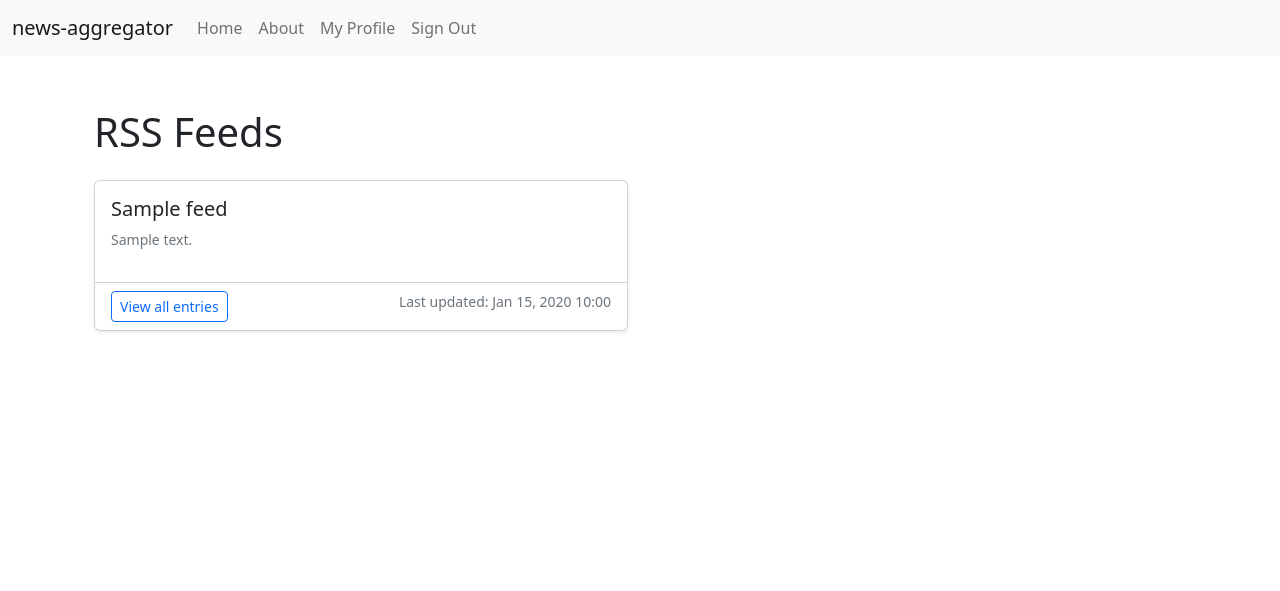
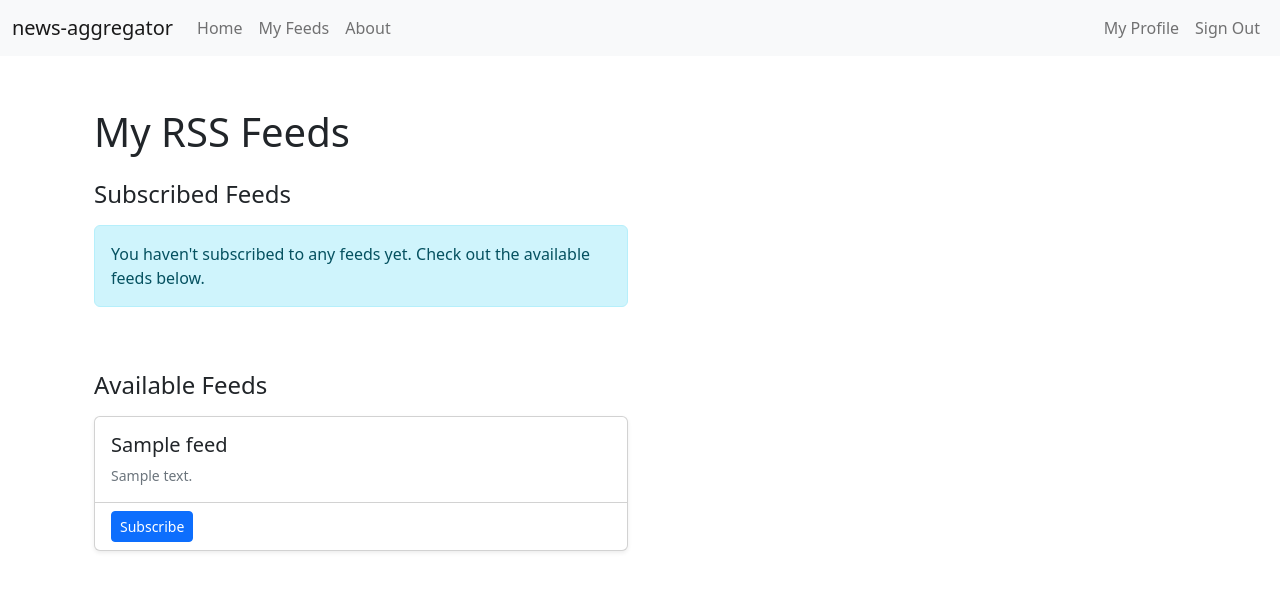
Before and after one commit to Tokyo-AI-TAI/ai-news-aggregator, a Django app: page /dashboard/ in a window 1280 px wide. Shown: the top 591 px of the page. Run offline with Django 5.2, Linux system fonts and the light colour scheme; a user stored in the database is signed in; tables that the repository leaves empty hold one stand-in row (values such as "Sample post"); parts of the project's set-up code (start-up, migrations or seed data) failed here and were passed over; some libraries are stand-ins or nearby versions.

Commit message:
Login protected feed management page

```diff
--- a/config/settings/local.py
+++ b/config/settings/local.py
@@ -28,10 +28,8 @@ CACHES = {
 
 # EMAIL
 # ------------------------------------------------------------------------------
-# https://docs.djangoproject.com/en/dev/ref/settings/#email-host
-EMAIL_HOST = "localhost"
-# https://docs.djangoproject.com/en/dev/ref/settings/#email-port
-EMAIL_PORT = 1025
+# https://docs.djangoproject.com/en/dev/ref/settings/#email-backend
+EMAIL_BACKEND = "django.core.mail.backends.console.EmailBackend"
 
 # WhiteNoise
 # ------------------------------------------------------------------------------
--- a/news_aggregator/dashboard/templates/dashboard/feed_list.html
+++ b/news_aggregator/dashboard/templates/dashboard/feed_list.html
@@ -5,9 +5,11 @@
 {% endblock title %}
 {% block content %}
   <div class="container py-5">
-    <h1 class="mb-4">RSS Feeds</h1>
-    <div class="row row-cols-1 row-cols-md-2 g-4">
-      {% for feed in feeds %}
+    <h1 class="mb-4">My RSS Feeds</h1>
+    <!-- Subscribed Feeds -->
+    <h2 class="h4 mb-3">Subscribed Feeds</h2>
+    <div class="row row-cols-1 row-cols-md-2 g-4 mb-5">
+      {% for feed in subscribed_feeds %}
         <div class="col">
           <div class="card h-100 shadow-sm">
             <div class="card-body">
@@ -28,15 +30,47 @@
               </div>
             </div>
             <div class="card-footer bg-transparent">
-              <a href="{% url 'dashboard:feed_detail' feed.id %}"
-                 class="btn btn-outline-primary btn-sm">View all entries</a>
-              <small class="text-muted float-end">Last updated: {{ feed.last_updated|date:"M d, Y H:i" }}</small>
+              <div class="d-flex justify-content-between align-items-center">
+                <a href="{% url 'dashboard:feed_detail' feed.id %}"
+                   class="btn btn-outline-primary btn-sm">View all entries</a>
+                <form method="post"
+                      action="{% url 'dashboard:unsubscribe_feed' feed.id %}"
+                      class="d-inline">
+                  {% csrf_token %}
+                  <button type="submit" class="btn btn-outline-danger btn-sm">Unsubscribe</button>
+                </form>
+              </div>
+              <small class="text-muted d-block mt-2">Last updated: {{ feed.last_updated|date:"M d, Y H:i" }}</small>
             </div>
           </div>
         </div>
       {% empty %}
         <div class="col">
-          <div class="alert alert-info">No feeds available yet. Add some RSS feeds to get started.</div>
+          <div class="alert alert-info">You haven't subscribed to any feeds yet. Check out the available feeds below.</div>
+        </div>
+      {% endfor %}
+    </div>
+    <!-- Available Feeds -->
+    <h2 class="h4 mb-3">Available Feeds</h2>
+    <div class="row row-cols-1 row-cols-md-2 g-4">
+      {% for feed in available_feeds %}
+        <div class="col">
+          <div class="card h-100 shadow-sm">
+            <div class="card-body">
+              <h5 class="card-title">{{ feed.title }}</h5>
+              <p class="card-text text-muted small">{{ feed.description }}</p>
+            </div>
+            <div class="card-footer bg-transparent">
+              <form method="post" action="{% url 'dashboard:subscribe_feed' feed.id %}">
+                {% csrf_token %}
+                <button type="submit" class="btn btn-primary btn-sm">Subscribe</button>
+              </form>
+            </div>
+          </div>
+        </div>
+      {% empty %}
+        <div class="col">
+          <div class="alert alert-info">No additional feeds available.</div>
         </div>
       {% endfor %}
     </div>
--- a/news_aggregator/dashboard/urls.py
+++ b/news_aggregator/dashboard/urls.py
@@ -1,9 +1,15 @@
 from django.urls import path
 
-from . import views
+from news_aggregator.dashboard import views
 
 app_name = "dashboard"
 urlpatterns = [
     path("", views.feed_list, name="feed_list"),
     path("feed/<int:feed_id>/", views.feed_detail, name="feed_detail"),
+    path("feed/<int:feed_id>/subscribe/", views.subscribe_feed, name="subscribe_feed"),
+    path(
+        "feed/<int:feed_id>/unsubscribe/",
+        views.unsubscribe_feed,
+        name="unsubscribe_feed",
+    ),
 ]
--- a/news_aggregator/dashboard/views.py
+++ b/news_aggregator/dashboard/views.py
@@ -1,16 +1,82 @@
+from django.contrib.auth.decorators import login_required
+from django.http import HttpResponseNotAllowed
 from django.shortcuts import get_object_or_404
+from django.shortcuts import redirect
 from django.shortcuts import render
 
 from news_aggregator.feed_service.models import Feed
+from news_aggregator.feed_service.models import UserFeedSubscription
 
 
+@login_required
 def feed_list(request):
-    """Display list of all feeds with their latest entries."""
-    feeds = Feed.objects.prefetch_related("entries").all()
-    return render(request, "dashboard/feed_list.html", {"feeds": feeds})
+    """Display list of all feeds that the user has subscribed to."""
+    # Get feeds with active subscriptions
+    subscribed_feeds = (
+        Feed.objects.filter(subscribers__user=request.user, subscribers__is_active=True)
+        .prefetch_related("entries")
+        .distinct()
+    )
+
+    # Get feeds that either have no subscription or only inactive subscriptions
+    available_feeds = (
+        Feed.objects.exclude(
+            subscribers__user=request.user, subscribers__is_active=True
+        )
+        .exclude(id__in=subscribed_feeds.values("id"))
+        .distinct()
+    )
+
+    return render(
+        request,
+        "dashboard/feed_list.html",
+        {
+            "subscribed_feeds": subscribed_feeds,
+            "available_feeds": available_feeds,
+        },
+    )
 
 
+@login_required
 def feed_detail(request, feed_id):
-    """Display a single feed and all its entries."""
-    feed = get_object_or_404(Feed.objects.prefetch_related("entries"), id=feed_id)
+    """Display a single feed and all its entries if the user is subscribed."""
+    feed = get_object_or_404(
+        Feed.objects.prefetch_related("entries"),
+        id=feed_id,
+        subscribers__user=request.user,
+        subscribers__is_active=True,
+    )
     return render(request, "dashboard/feed_detail.html", {"feed": feed})
+
+
+@login_required
+def subscribe_feed(request, feed_id):
+    """Subscribe to a feed."""
+    if request.method != "POST":
+        return HttpResponseNotAllowed(["POST"])
+
+    feed = get_object_or_404(Feed, id=feed_id)
+    subscription, created = UserFeedSubscription.objects.get_or_create(
+        user=request.user, feed=feed, defaults={"is_active": True}
+    )
+
+    # If subscription exists but was inactive, reactivate it
+    if not created and not subscription.is_active:
+        subscription.is_active = True
+        subscription.save()
+
+    return redirect("dashboard:feed_list")
+
+
+@login_required
+def unsubscribe_feed(request, feed_id):
+    """Unsubscribe from a feed."""
+    if request.method != "POST":
+        return HttpResponseNotAllowed(["POST"])
+
+    subscription = get_object_or_404(
+        UserFeedSubscription, user=request.user, feed_id=feed_id, is_active=True
+    )
+    subscription.is_active = False
+    subscription.save()
+    return redirect("dashboard:feed_list")
--- a/news_aggregator/feed_service/models.py
+++ b/news_aggregator/feed_service/models.py
@@ -61,3 +61,19 @@ class FeedEntry(models.Model):
 
     def __str__(self):
         return self.title
+
+
+class UserFeedSubscription(models.Model):
+    user = models.ForeignKey(
+        "users.User", on_delete=models.CASCADE, related_name="feed_subscriptions"
+    )
+    feed = models.ForeignKey(Feed, on_delete=models.CASCADE, related_name="subscribers")
+    subscribed_at = models.DateTimeField(auto_now_add=True)
+    is_active = models.BooleanField(default=True)
+
+    class Meta:
+        unique_together = ["user", "feed"]
+        ordering = ["-subscribed_at"]
+
+    def __str__(self):
+        return f"{self.user.username} - {self.feed.title}"
--- a/news_aggregator/templates/base.html
+++ b/news_aggregator/templates/base.html
@@ -62,13 +62,20 @@
             </button>
             <a class="navbar-brand" href="{% url 'home' %}">news-aggregator</a>
             <div class="collapse navbar-collapse" id="navbarSupportedContent">
-              <ul class="navbar-nav mr-auto">
-                <li class="nav-item active">
+              <ul class="navbar-nav me-auto">
+                <li class="nav-item">
                   <a class="nav-link" href="{% url 'home' %}">Home <span class="visually-hidden">(current)</span></a>
                 </li>
+                {% if request.user.is_authenticated %}
+                  <li class="nav-item">
+                    <a class="nav-link" href="{% url 'dashboard:feed_list' %}">My Feeds</a>
+                  </li>
+                {% endif %}
                 <li class="nav-item">
                   <a class="nav-link" href="{% url 'about' %}">About</a>
                 </li>
+              </ul>
+              <ul class="navbar-nav ms-auto">
                 {% if request.user.is_authenticated %}
                   <li class="nav-item">
                     <a class="nav-link" href="{% url 'users:detail' request.user.pk %}">{% translate "My Profile" %}</a>
```
Also changed, not shown: news_aggregator/dashboard/tests/test_views.py (deleted, +0 -11 lines), news_aggregator/feed_service/admin.py (+26 -1 lines), news_aggregator/feed_service/migrations/0002_alter_feedentry_content_translated_and_more.py (added).
